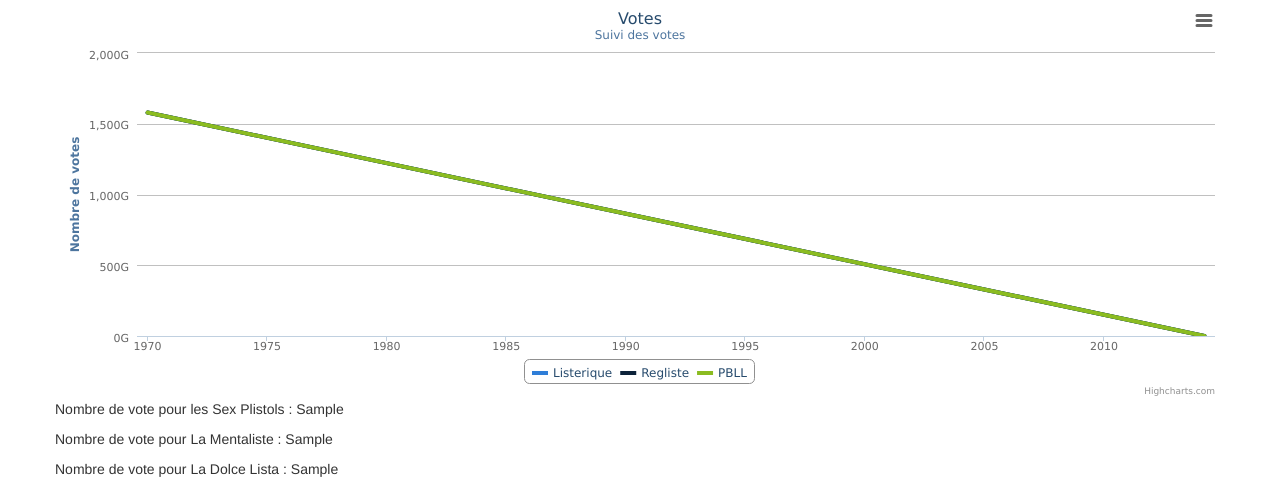
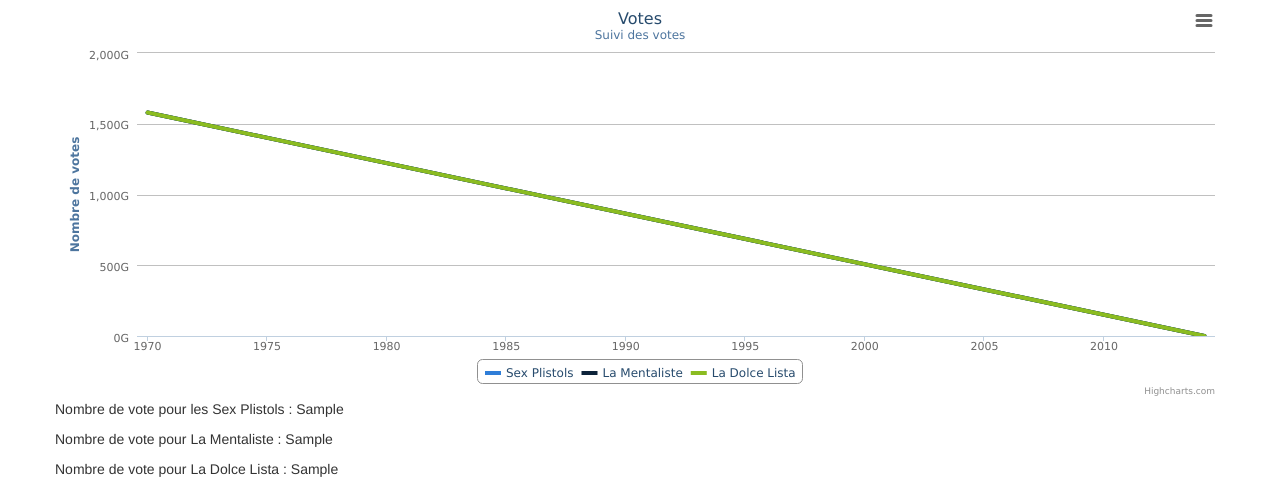
Before and after one commit to ColasV/campagne, a CakePHP app: the page made by app/View/Votes/index.ctp in a window 1280 px wide. Shown: the part 305-800 px from the top of the page. Run offline with PHP 8.4 and a stand-in for CakePHP, Linux system fonts and the light colour scheme; the template is opened without the code that fills it: most values are stand-ins (such as "Sample title", 1, 10 or a date in 2020); data that the repository does not hold is empty; some libraries are stand-ins or nearby versions.

Commit message:
Modification des noms

```diff
--- a/app/View/Votes/index.ctp
+++ b/app/View/Votes/index.ctp
@@ -61,7 +61,7 @@ $(function () {
                 }
             },
             series: [{
-                name: 'Listerique',
+                name: 'Sex Plistols',
               <?php echo 'data: [';
                 echo '[1394920800000,0],';
                 foreach ($liste1 as $vote) {
@@ -75,7 +75,7 @@ $(function () {
                 ?>
 
             }, {
-                name: 'Regliste',
+                name: 'La Mentaliste',
                 <?php echo 'data: [';
                 echo '[1394920800000,0],';
                   foreach ($liste2 as $vote) {
@@ -89,7 +89,7 @@ $(function () {
                   echo ']';
                   ?>
             }, {
-                name: 'PBLL',
+                name: 'La Dolce Lista',
                 <?php echo 'data: [';
                  echo '[1394920800000,0],';
                   foreach ($liste3 as $vote) {
```
